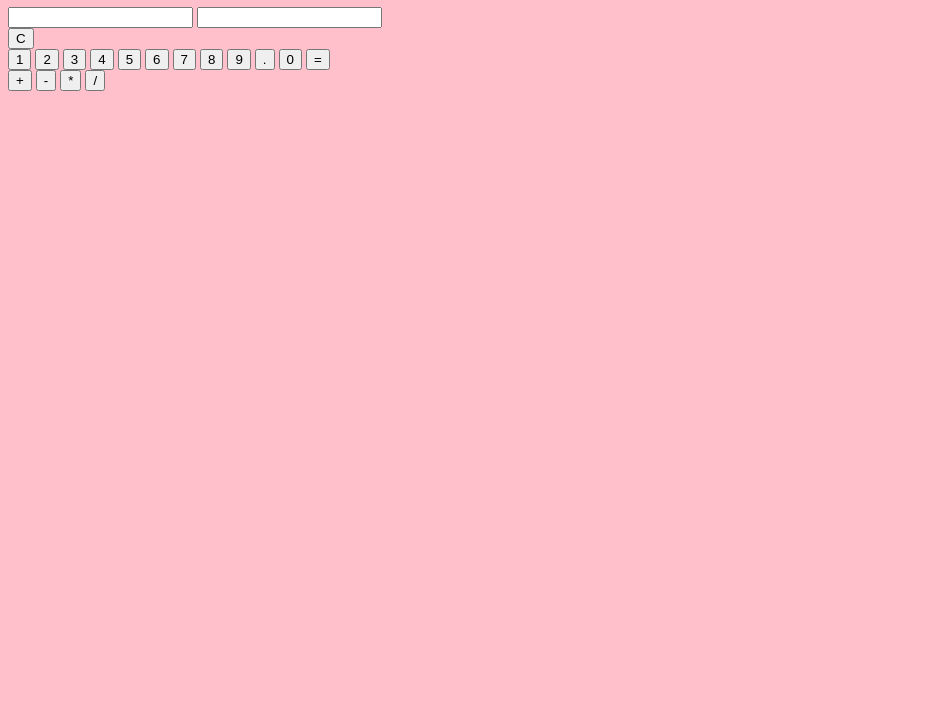
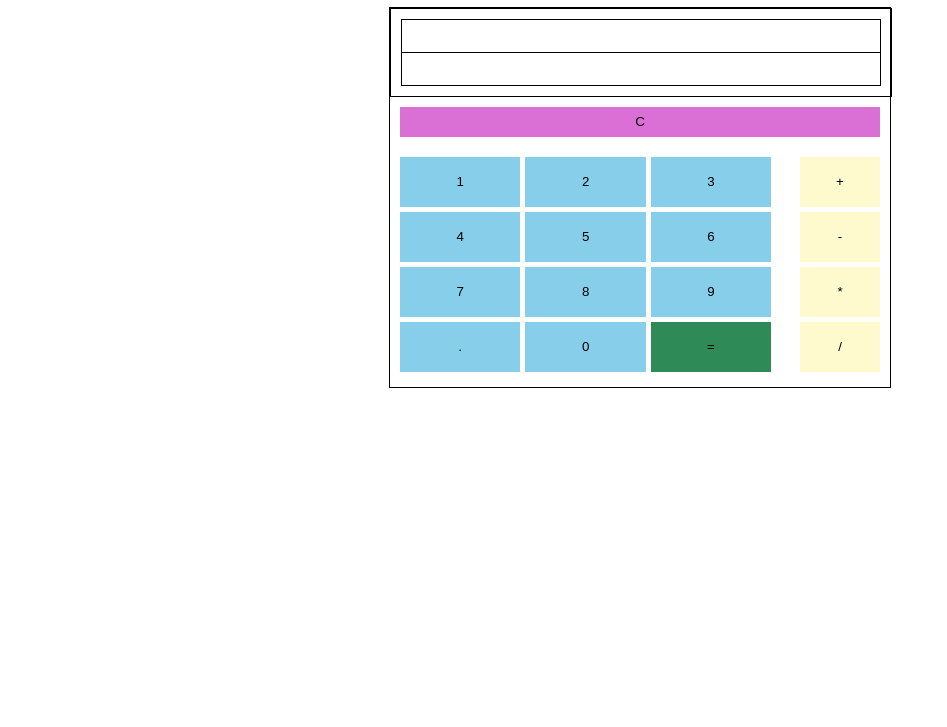
Before and after one commit to Em-Weston/Calculator, a plain HTML site: page index.html in a window 1280 px wide. Shown: the part 73-800 px from the top of the page, without its empty margins (0-947 px from the left). Drawn offline with Linux system fonts and the light colour scheme.

Commit message:
updates to css

```diff
--- a/css/styles.css
+++ b/css/styles.css
@@ -1,3 +1,109 @@
-body {
-    background-color: pink;
+.calculator_container {
+    width: 500px;
+    margin: 0 auto;
+    border: 1px solid black;
 }
+
+.display_container,
+.clear_container {
+    width: calc(100% - 20px);
+    padding: 10px;
+}
+
+.buttons_container {
+    width: 100%;
+}
+
+.numbers_container {
+    float: left;
+    width: 380px;
+    padding: 10px;
+}
+
+.operators_container {
+    float: left;
+    width: 80px;
+    padding: 10px;
+}
+
+.preview,
+.sum {
+    width: 474px;
+    height: 30px;
+    border: 1px solid black;
+}
+
+.preview:focus,
+.sum:focus {
+    outline: none;
+}
+
+.preview {
+    border-bottom: none;
+}
+
+.display_container {
+    border: 1px solid black;
+    width: 480px;
+}
+
+.clear {
+    width: 480px;
+    height: 30px;
+    background-color: #DA70D6;
+    border: none;
+    cursor: pointer;
+}
+
+.clear:active {
+    background-color: #FF1493;
+}
+
+.decimal,
+.equals,
+.number {
+    float: left;
+    width: calc(33% - 5px);
+    display: block;
+    margin-right: 5px;
+    margin-bottom: 5px;
+    height: 50px;
+    border: none;
+    cursor: pointer;
+}
+
+.equals {
+    background-color: #2E8B57;
+}
+.equals:active {
+    background-color:#228B22;
+}
+
+.operator {
+    float: left;
+    width: 100%;
+    display: block;
+    margin-right: 5px;
+    margin-bottom: 5px;
+    height: 50px;
+    background-color: #FFFACD;
+    border: none;
+    cursor: pointer;
+}
+
+.number, .decimal {
+    background-color: #87CEEB;
+}
+
+.number:active,
+.decimal:active {
+    background-color: #1E90FF;
+}
+
+.operator:active {
+    background-color: #FFD700;
+}
+
+.clearfix {
+    clear: both;
+}
--- a/index.html
+++ b/index.html
@@ -7,7 +7,7 @@
     </head>
     <body>
         <h1>LTU [re]boot Calculator</h1>
-        <div class="calculator_contianer">
+        <div class="calculator_container">
             <div class="display_container">
                 <input class="preview" />
                 <input class="sum" />
@@ -31,11 +31,13 @@
                     <button class="number">0</button>
                     <button class="equals">=</button>
                 </div>
-                <div class="operators_container"></div>
+                <div class="operators_container">
                 <button class="operator">+</button>
                 <button class="operator">-</button>
                 <button class="operator">*</button>
                 <button class="operator">/</button>
+                </div>
+                <div class="clearfix"></div>
             </div>
         </div>
         <script src="js/script.js"></script>
```
